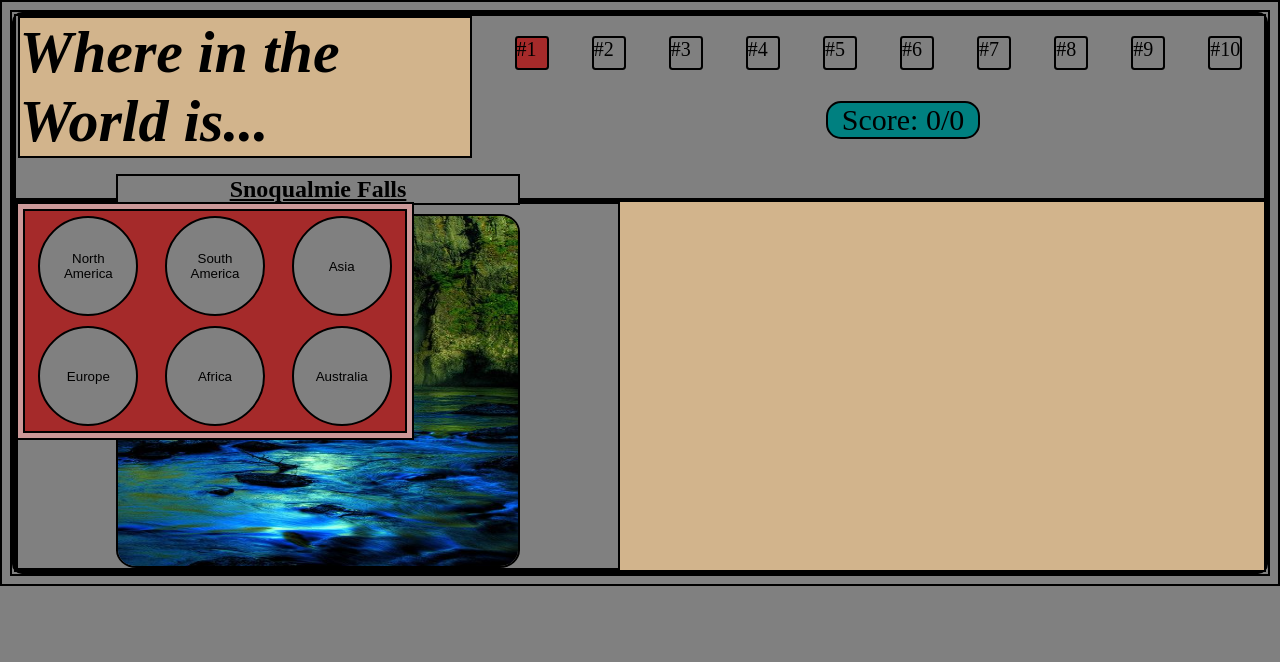
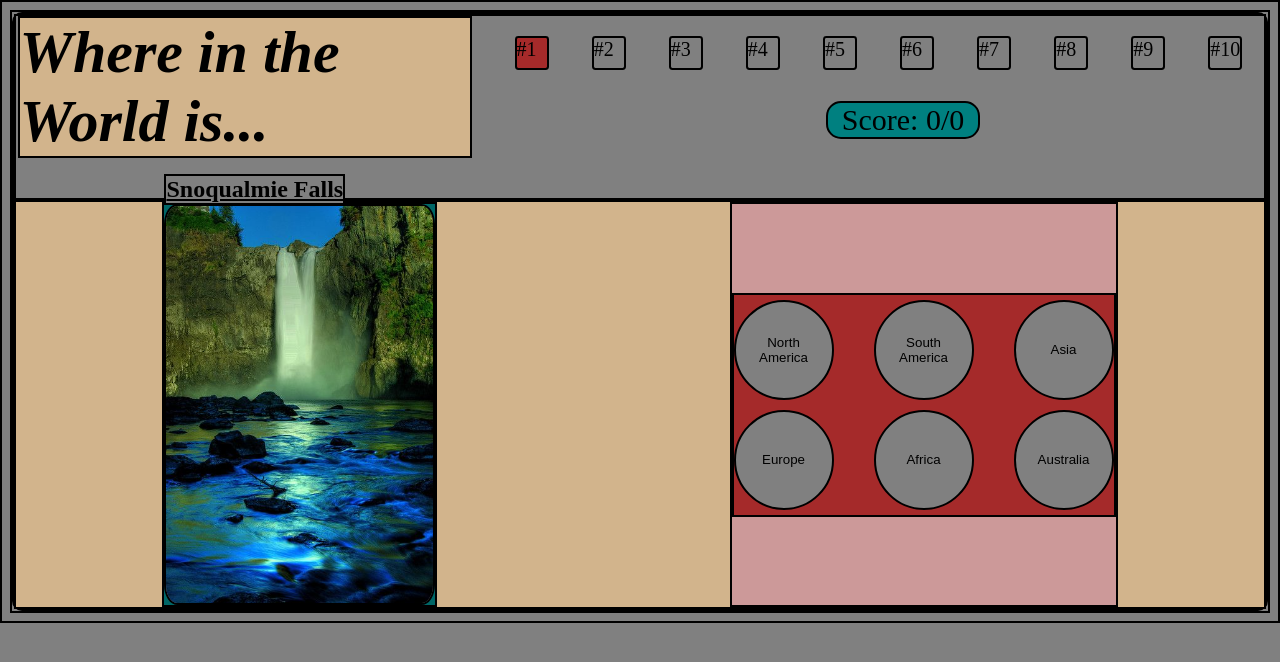
Before and after one commit to ascreven/Guess-the-Location, a PHP site: page /game.html in a window 1280 px wide. Shown: the top 662 px of the page. Run offline with PHP 8.4, Linux system fonts and the light colour scheme; some libraries are stand-ins or nearby versions.

Commit message:
continents correct

```diff
--- a/project1/game.html
+++ b/project1/game.html
@@ -56,13 +56,10 @@
 
     </div>
 
-
     <!-- description of location -->
       <div class=descriptions>
         <p></p>
       </div>
-
-
 
     <!-- next button -->
       <button class=next>Next</button>
--- a/project1/script.js
+++ b/project1/script.js
@@ -118,8 +118,7 @@ function handleChoice() {
       $('.outcome').html('You are correct! ' + locations[locationNumber].place + ' is located in ' + locations[locationNumber].continentFormal + '.');
     }
   score(right,tries);
-  $('h2:first-child').hide();
-  $('h2.where').hide();
+  // $('h2:first-child').hide();
   $('.place').html(locations[locationNumber].place);
   $('.continents').hide();
   $('.descriptions').html('DESCRIPTION: ' + locations[locationNumber].description);
--- a/project1/styles.css
+++ b/project1/styles.css
@@ -77,53 +77,54 @@ h1 {
   /*clear: both;*/
   display: flex;
   position: relative;
-  justify-content: space-between;
+  /*justify-content: space-between;*/
   /*flex-flow: wrap;*/
-  /*justify-content: space-around;*/
+  justify-content: space-around;
   /*align-self:center;*/
   /*clear: both;*/
   background-color: tan;
+  height: 405px;
 }
 
 .image {
-  position: relative;
-  width: 600px;
+  position: relative fixed;
+  /*max-width: 600px;*/
   display: flex;
-  justify-content: space-around;
+  /*justify-content: space-between;*/
+  background-color: #006666;
 }
 
 h2#place {
   /*font-size: 50px;*/
-  /*z-index: 4;*/
+  z-index: 4;
   margin-top: -30px;
   /*box-sizing: content-box;*/
   /*font-weight: bolder;*/
   text-decoration: underline;
-  width: 400px;
+  /*max-width: 400px;*/
   /*margin: 0 auto;*/
   position: absolute;
   /*display: inline block;*/
   text-align: center;
   /*width: 300px;*/
   /*height: 100px;*/
-
 }
 
 img.location {
-  width: 400px;
-  height: 350px;
+  /*width: 400px;*/
+  /*height: 350px;*/
   /*border: 2px black solid;*/
   /*float: left;*/
   /*clear: both;*/
   /*margin-top: 50px;*/
   /*margin-left: 50px;*/
-  /*width: 400px;*/
+  max-width: 400px;
   /*text-align: center;*/
   /*height: 350px;*/
   border-radius: 5%;
   /*display: flex;*/
-  margin-top: 10px;
-  position: relative fixed;
+  /*margin-top: 10px;*/
+  /*position: relative fixed;*/
   /*flex-direction: row;*/
   /*clear: both;*/
   /*margin-bottom: 30px;*/
@@ -138,22 +139,23 @@ div.optionsAndDescriptions {
   background-color: #CC9999;
   flex-wrap: wrap;
   display: flex;
-  position: absolute;
+  position: relative;
   /*width: 380px;*/
-  /*margin:5px;*/
-  justify-content: space-around;
+  /*margin: auto;*/
+  justify-content: space-between;
 }
 
 div.continentChoices {
-  margin-left: 0px;
+  /*margin-left: 0px;*/
   background-color: brown;
   flex-wrap: wrap;
   display: flex;
-  position: relative;
+  position: relative fixed;
   width: 380px;
-  margin:5px;
-  justify-content: space-around;
+  margin: auto;
+  justify-content: space-between;
 }
+
 .continent {
   border-radius: 50%;
   position: relative;
@@ -168,7 +170,7 @@ div.continentChoices {
 }
 
 .descriptions {
-  /*display: block;*/
+  display: block;
 }
 
 .descriptions:first {
```
